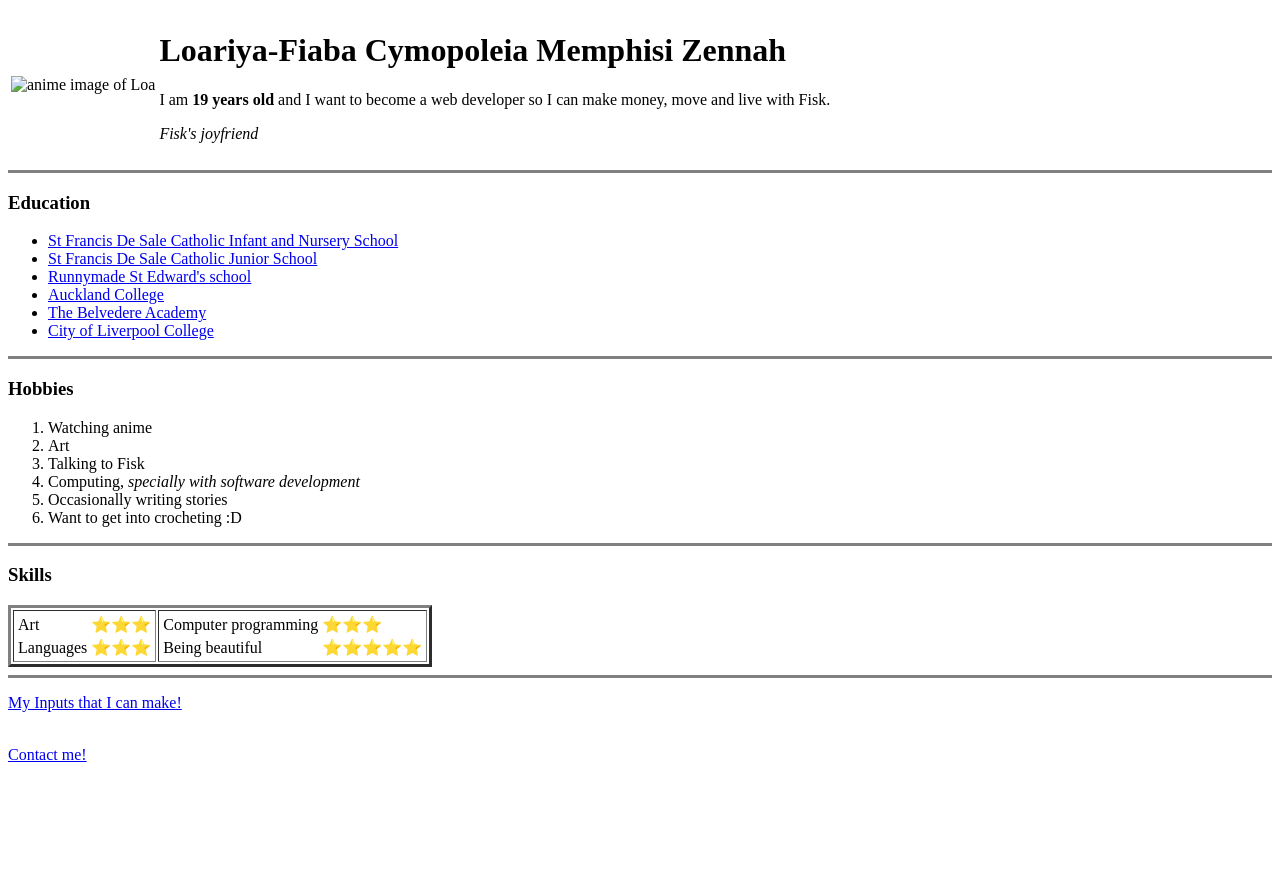
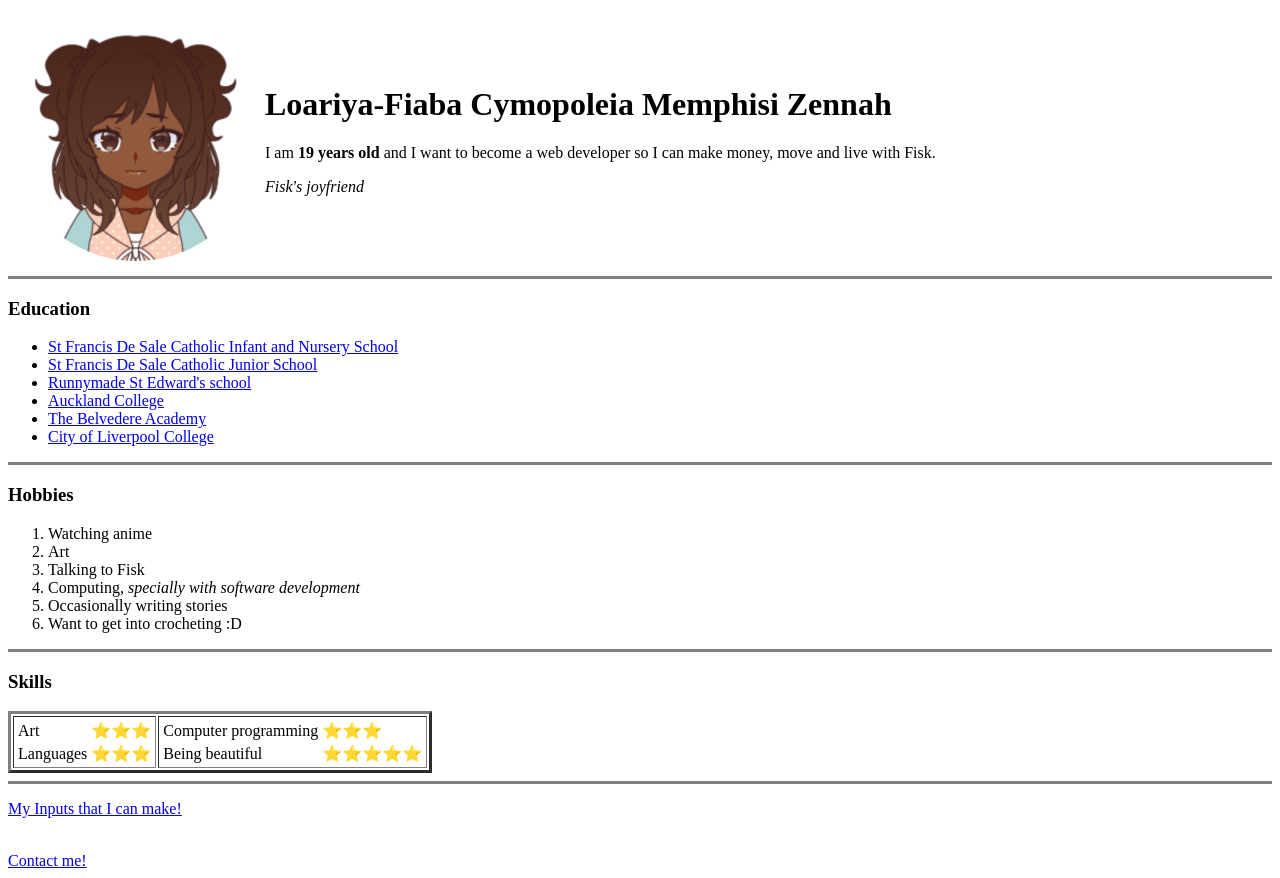
Before and after one commit to LoaFia02/firstwebsite, a plain HTML site: page index.html in a window 1280 px wide. Before the commit the page ends 800 px from the top, so only its background shows below. Drawn offline with Linux system fonts and the light colour scheme.

Commit message:
Update index.html

```diff
--- a/index.html
+++ b/index.html
@@ -7,7 +7,7 @@
     <body>
 
         <table>
-            <td><img src="images/me.png" alt="anime image of Loa" width="250"></td>
+            <td><img src="me.png" alt="anime image of Loa" width="250"></td>
             <td><h1>Loariya-Fiaba Cymopoleia Memphisi Zennah</h1>
                 <p>I am <strong>19 years old</strong> and I want to become a web developer so I can make money, move and live with Fisk.</p>
                 <p><em>Fisk's joyfriend</em></p>
```
